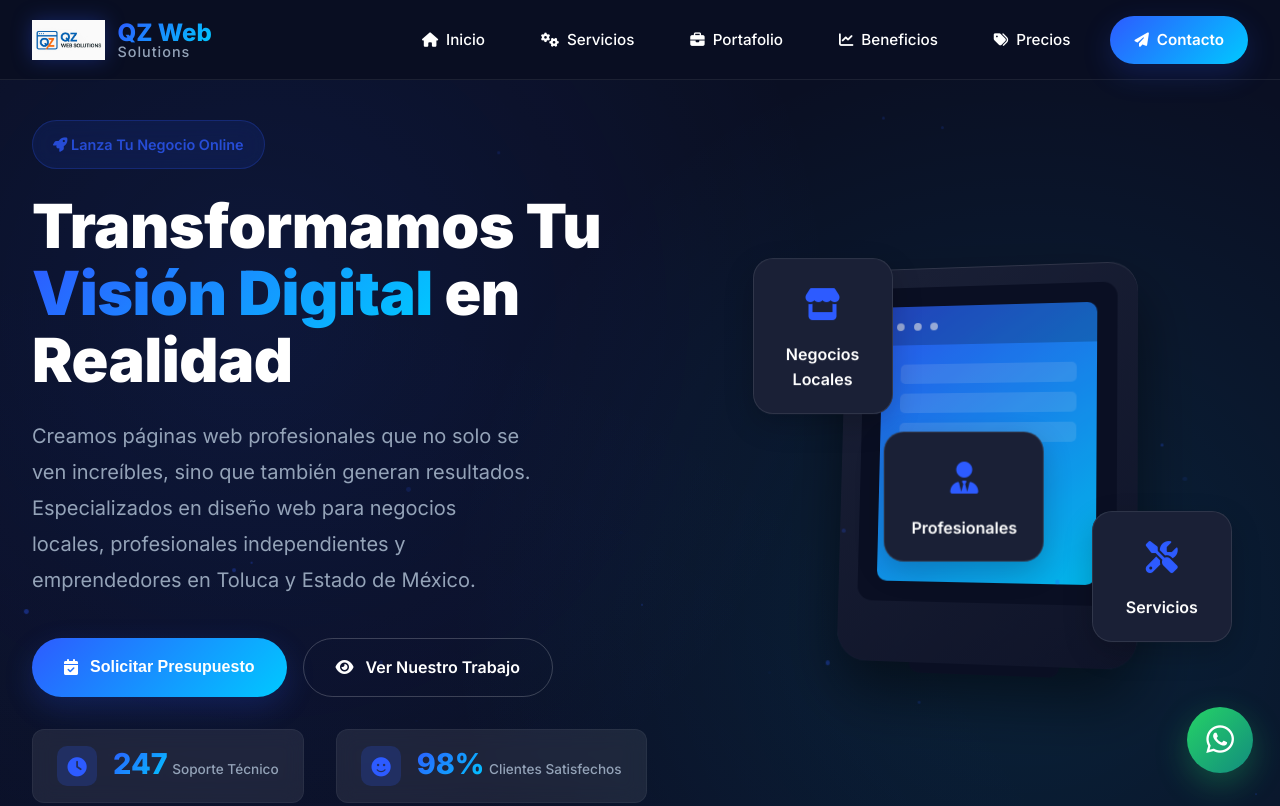
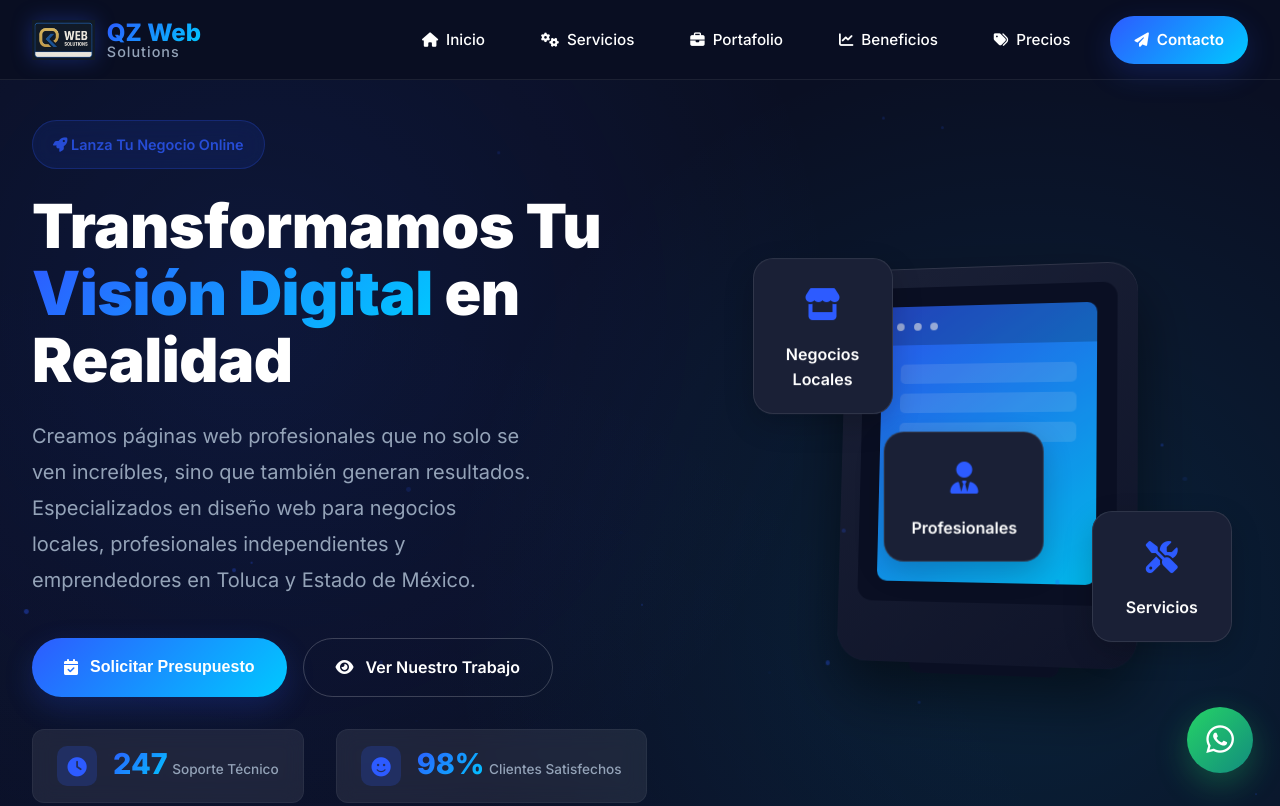
Before and after one commit to Quiroz34/QZWebSolutions, a website: page html/index.html in a window 1280 px wide. Shown: the top 806 px of the page. Drawn offline with Linux system fonts and the light colour scheme.

Commit message:
nuevo logo

```diff
--- a/html/index.html
+++ b/html/index.html
@@ -68,8 +68,8 @@
     <link rel="stylesheet" href="/css/styles.css">
 
     <!-- Favicon -->
-    <link rel="icon" href="/assets/QZlogo.jpg" type="image/png">
-    <link rel="apple-touch-icon" href="/assets/QZlogo.jpg">
+    <link rel="icon" href="/assets/logofv2.jpg" type="image/png">
+    <link rel="apple-touch-icon" href="/assets/logofv2.jpg">
 </head>
 <body>
     <!-- Skip link para accesibilidad -->
@@ -80,7 +80,7 @@
         <div class="container">
             <nav class="navbar" aria-label="Navegación principal">
                 <div class="logo">
-                    <img src="/assets/QZlogo.jpg" alt="QZ Web Solutions - Diseño y Desarrollo Web Profesional en Toluca" class="logo-img">
+                    <img src="/assets/logofv2.jpg" alt="QZ Web Solutions - Diseño y Desarrollo Web Profesional en Toluca" class="logo-img">
                     <div class="logo-text">
                         <span class="logo-main">QZ Web</span>
                         <span class="logo-sub">Solutions</span>
@@ -648,7 +648,7 @@
             <div class="footer-content">
                 <div class="footer-brand">
                     <div class="logo">
-                        <img src="/assets/QZlogo.jpg" alt="QZ Web Solutions - Especialistas en Desarrollo Web en Toluca" class="logo-img">
+                        <img src="/assets/logofv2.jpg" alt="QZ Web Solutions - Especialistas en Desarrollo Web en Toluca" class="logo-img">
                         <div class="logo-text">
                             <span class="logo-main">QZ Web</span>
                             <span class="logo-sub">Solutions</span>
```
Also changed, not shown: assets/QZlogo.jpg (deleted), assets/logofv2.jpg (added).
